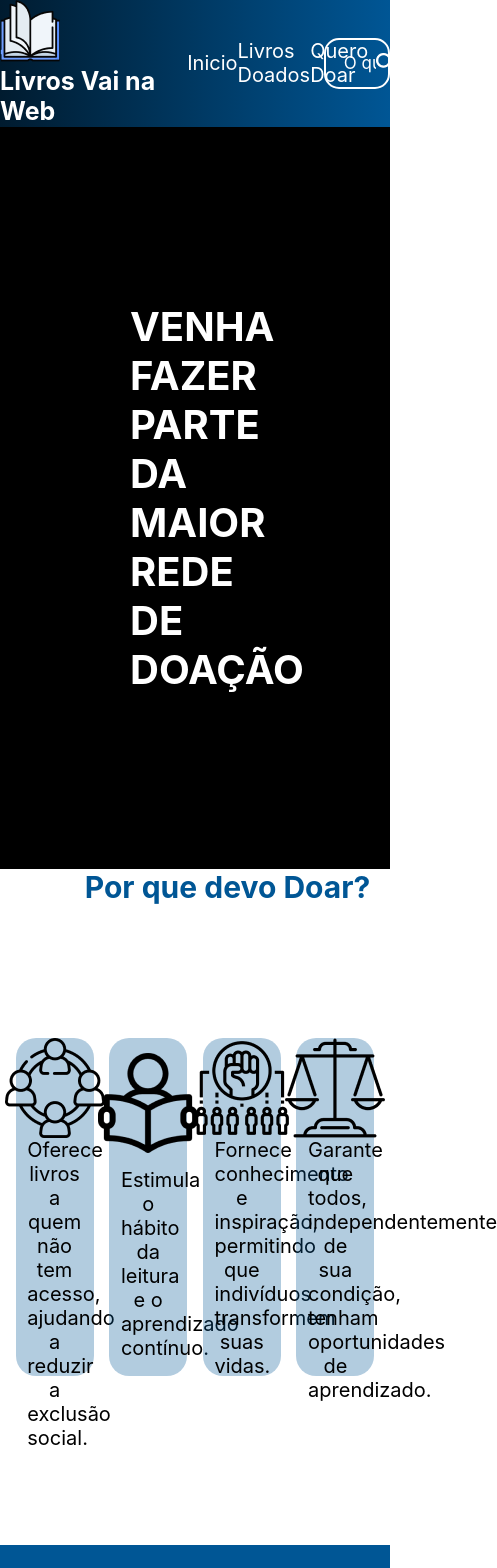
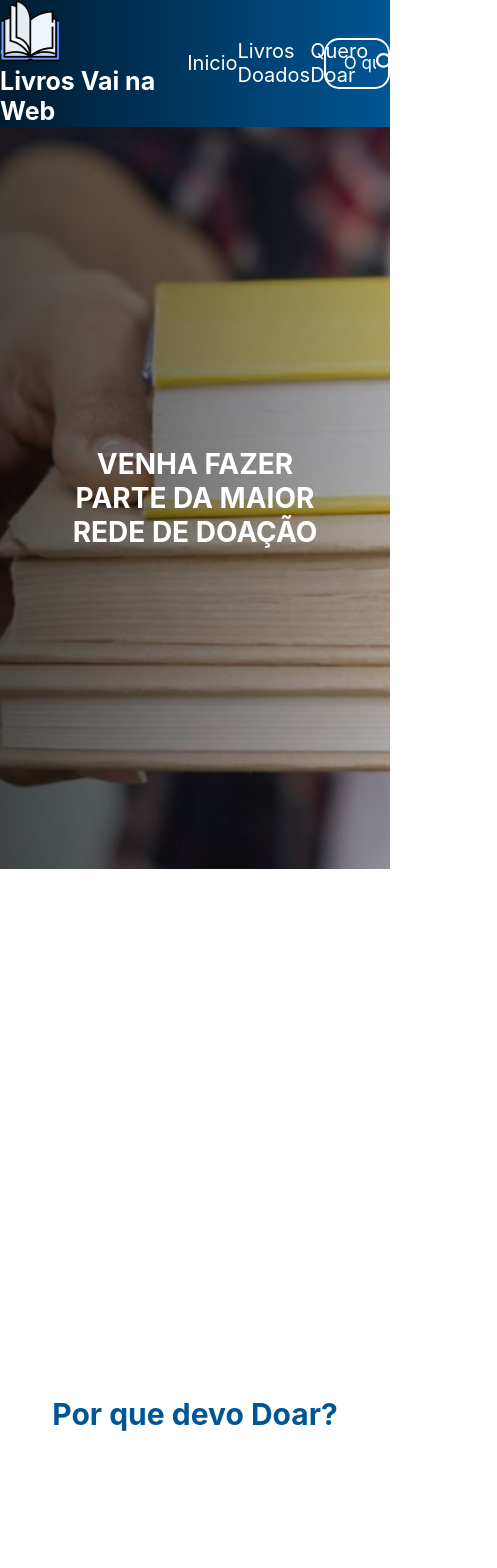
Before and after one commit to natanaelsecundo/projetoFinalVainaWeb, a React (Vite) app: page / in a window 390 px wide. Shown: the top 1568 px of the page, 497 px wide, since content can reach past the window. Built offline with nearby package versions, Linux system fonts and the light colour scheme.

Commit message:
Solving bugs

```diff
--- a/src/Pages/Doados/doados.module.scss
+++ b/src/Pages/Doados/doados.module.scss
@@ -15,6 +15,8 @@
 
     width: 85vw;
     height: 60vh;
+    display: flex;
+    justify-content: space-evenly;
     article{
      border:  solid 2px #005695;
      width: 13vw;
--- a/src/Pages/Inicio/inicio.module.scss
+++ b/src/Pages/Inicio/inicio.module.scss
@@ -52,3 +52,65 @@
     }
    }
   }
+  @media(max-width: 1100px){
+
+    .boxCard{
+    article{
+        p{
+            font-size: 1.5vw;
+        }
+    }}
+  }
+
+  @media(max-width: 760px){
+
+    .firstSection{
+        background-position: center;
+        justify-content: center;
+        h2{
+
+            width: 70%;
+            text-align: center;
+            font-size: 28px;
+            margin-left: 0;
+
+        }
+    }
+    .devoDoar{
+        height: 120vh;
+        div{
+            justify-content:center;
+            h2{
+                margin-left:0 ;
+            }
+        }
+    }
+
+    .boxCard{
+        height: 100vh;
+        flex-wrap: wrap ;
+        gap: 20px;
+        artice{
+            width: 200px;
+            height: 250px;
+            p{
+                font-size: 15px;
+            }
+        }
+
+    }
+
+    @media(max-width: 427px){
+        .devoDoar{
+
+            height: 220vh;
+            justify-content: space-evenly;
+            display: flex;
+            flex-direction: column;
+        }
+        .boxCard{
+            height: auto;
+        }
+
+    }
+ }
--- a/src/Pages/QueroDoar/QueroDoar.jsx
+++ b/src/Pages/QueroDoar/QueroDoar.jsx
@@ -15,7 +15,7 @@ export default function QueroDoar(){
                     <input type="text" placeholder='Categoria' />
                     <input type="text" placeholder='Autor' />
                     <input type="text" placeholder='Link da Imagem' />
-                    <input type="submit" value="Doar" />
+                    <input className={S.doar} type="submit" value="Doar" />
                 </form>
             </section>
         </section>
--- a/src/Pages/QueroDoar/queroDoar.module.scss
+++ b/src/Pages/QueroDoar/queroDoar.module.scss
@@ -1,12 +1,3 @@
-
-
-
-
-
-
-
-
-
 
 .principal{
     height: 80vh;
@@ -23,7 +14,7 @@
 }
 
 form{
-    border: solid 2px rgba(0, 86, 149, 1);
+    border: solid 2px #005695;
     border-radius: 15px;
     height: 60vh;
     width: 25vw;
@@ -37,10 +28,10 @@ form{
         display: flex;
         align-items: center;
         justify-content: space-around;
-        color: rgba(0, 86, 149, 1);
+        color: #005695;
     }
     input{
-      border: solid 2px rgba(0, 86, 149, 1);
+      border: solid #005695;
       width: 22vw;
       height: 5vh;
       border-radius: 10px;
@@ -52,11 +43,20 @@ form{
     }
 }
 
+.doar{
+  background-color: #005695;
+  width: 10vw;
+  height: 6vh;
+  padding-left: 0;
+  color: white;
+  font-size: 17px;
+}
+
 input:nth-child(6){
    width: 10vw;
    height: 6vh;
    padding-left: 0;
-   background-color: rgba(0, 86, 149, 1);
+   background-color: #005695;
    color: white;
    cursor: pointer;
    font-size: 18px;
--- a/src/components/Header/Header.module.scss
+++ b/src/components/Header/Header.module.scss
@@ -1,3 +1,8 @@
+
+
+
+
+
 header{
 
     height: 15vh;
@@ -67,3 +72,18 @@ header{
         }
     }
 }
+@media(max-width: 760px){
+    .boxlogo{
+        border: solid 12px;
+        h1{
+            font-size: 2vw;
+        }
+    }
+}
+@media (max-width: 380px) {
+    .boxMenu{
+        ul{
+            font-size: 18px;
+        }
+    }
+}
```
